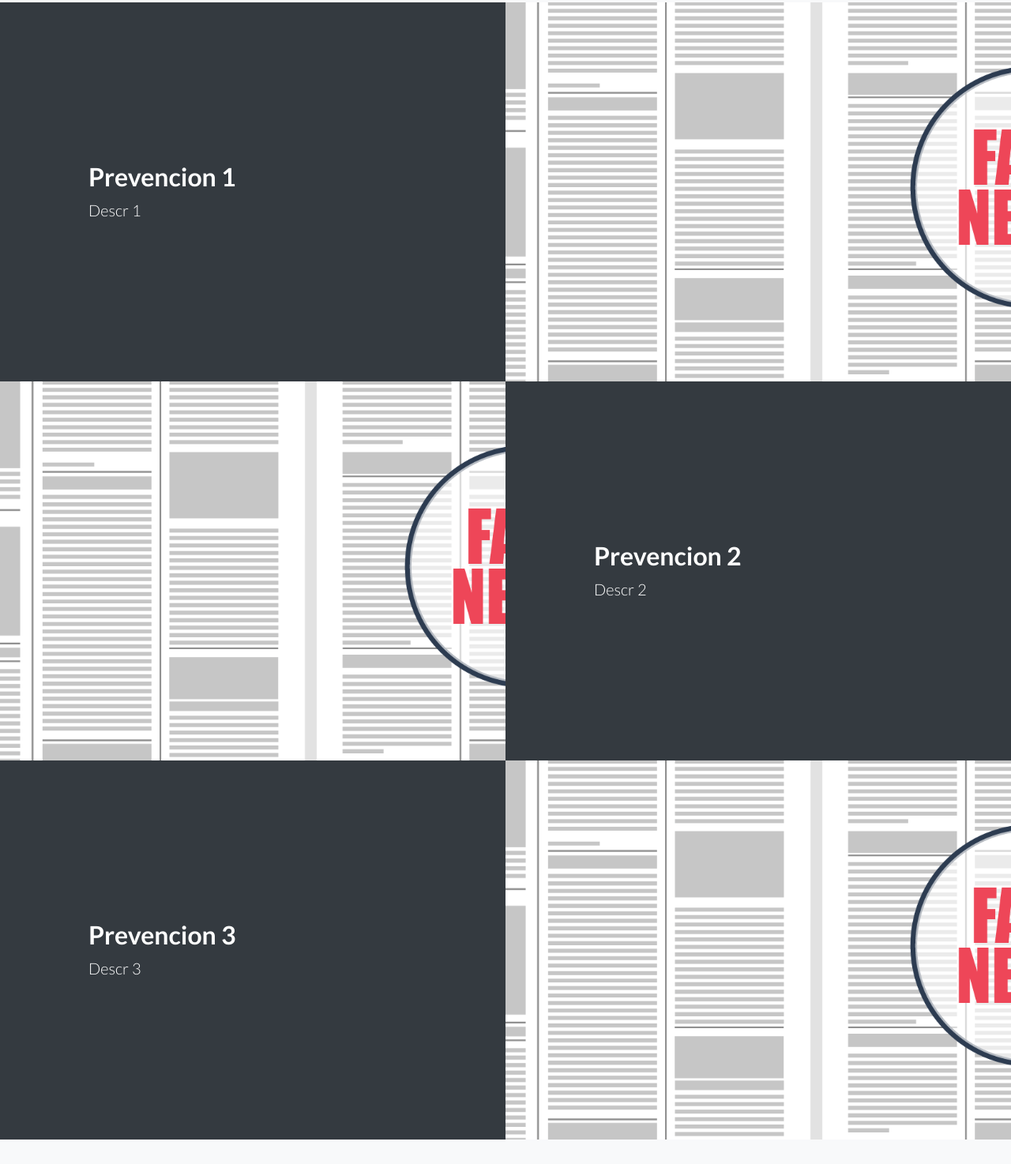
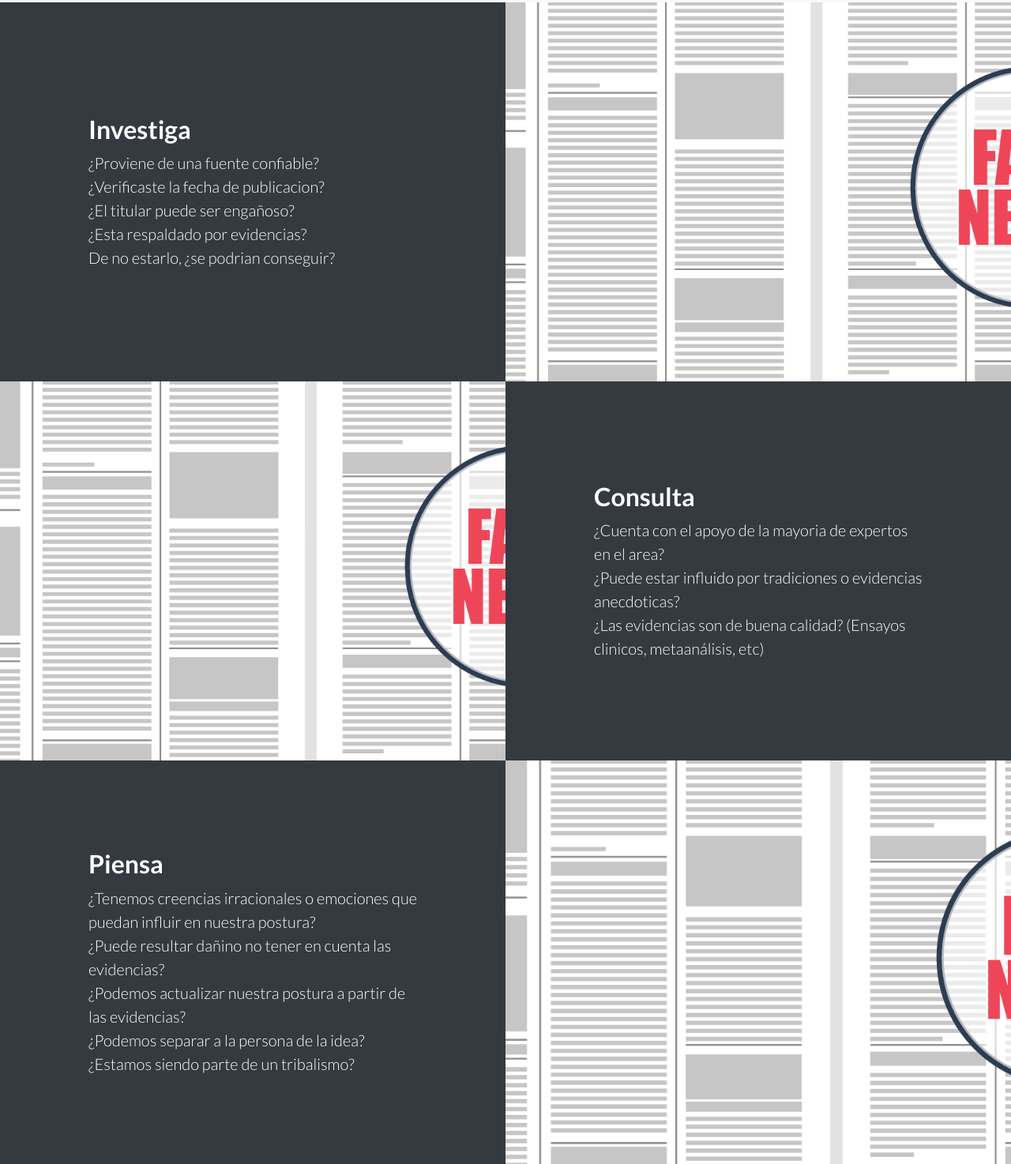
Before and after one commit to NachoKai/Cheque.ar, a website: page index.html in a window 1280 px wide. Shown: the part 1014-2488 px from the top of the page at 79% size. Drawn offline with nearby package versions, Linux system fonts and the light colour scheme.

Commit message:
Update index.html

```diff
--- a/index.html
+++ b/index.html
@@ -95,23 +95,23 @@
         <div class="col-lg-6 order-lg-2 text-white showcase-img"
           style="background-image: url('img/bg-showcase-1.png');"></div>
         <div class="col-lg-6 order-lg-1 my-auto showcase-text ">
-          <h2>Prevencion 1</h2>
-          <p class="lead mb-0">Descr 1</p>
+          <h2>Investiga</h2>
+          <p class="lead mb-0">¿Proviene de una fuente confiable?<br>¿Verificaste la fecha de publicacion?<br>¿El titular puede ser engañoso?<br>¿Esta respaldado por evidencias?<br>De no estarlo, ¿se podrian conseguir?<br></p>
         </div>
       </div>
       <div class="row no-gutters text-white bg-dark">
         <div class="col-lg-6 text-white showcase-img" style="background-image: url('img/bg-showcase-2.png');"></div>
         <div class="col-lg-6 my-auto showcase-text">
-          <h2>Prevencion 2</h2>
-          <p class="lead mb-0">Descr 2</p>
+          <h2>Consulta</h2>
+          <p class="lead mb-0">¿Cuenta con el apoyo de la mayoria de expertos en el area?<br>¿Puede estar influido por tradiciones o evidencias anecdoticas?<br>¿Las evidencias son de buena calidad? (Ensayos clinicos, metaanálisis, etc)<br></p>
         </div>
       </div>
       <div class="row no-gutters text-white bg-dark">
         <div class="col-lg-6 order-lg-2 text-white showcase-img"
           style="background-image: url('img/bg-showcase-3.png');"></div>
         <div class="col-lg-6 order-lg-1 my-auto showcase-text">
-          <h2>Prevencion 3</h2>
-          <p class="lead mb-0">Descr 3</p>
+          <h2>Piensa</h2>
+          <p class="lead mb-0">¿Tenemos creencias irracionales o emociones que puedan influir en nuestra postura?<br>¿Puede resultar dañino no tener en cuenta las evidencias?<br>¿Podemos actualizar nuestra postura a partir de las evidencias?<br>¿Podemos separar a la persona de la idea?<br>¿Estamos siendo parte de un tribalismo?</p>
         </div>
       </div>
     </div>
@@ -151,7 +151,7 @@
           <div class="testimonial-item mx-auto mb-5 mb-lg-0">
             <img class="img-fluid rounded-circle mb-3" src="img/fefe.jpg" alt="">
             <h5>Fefe</h5>
-            <p class="font-weight-light mb-0">Data scientist</p>
+            <p class="font-weight-light mb-0">Data Scientist</p>
           </div>
         </div>
       </div>
```
